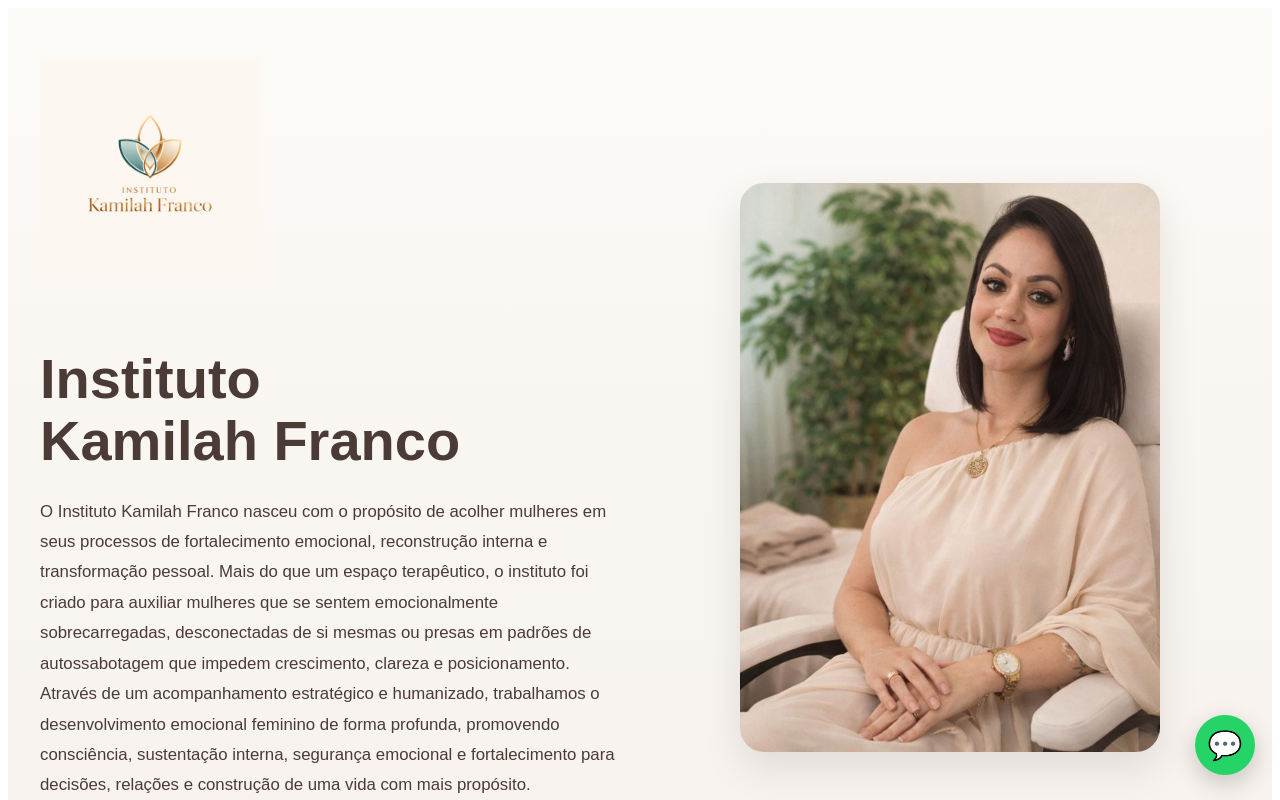
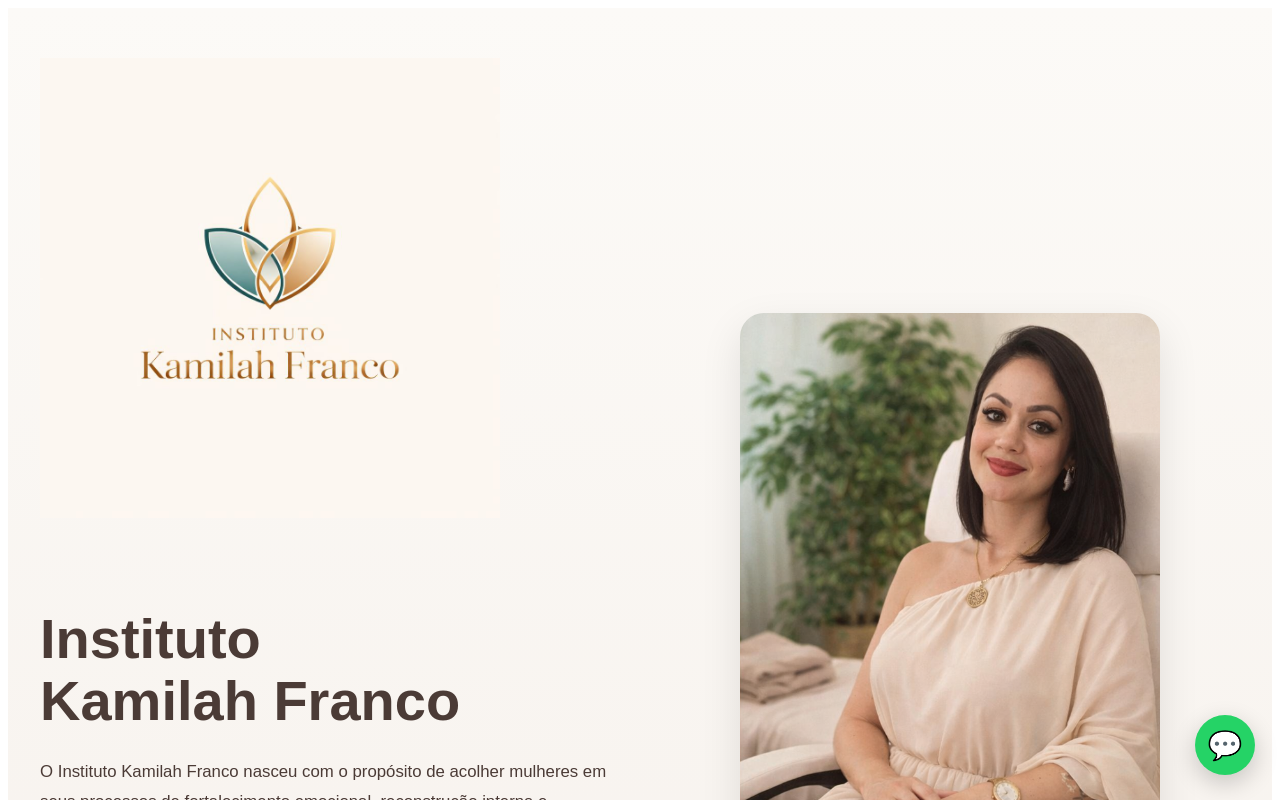
Before and after one commit to Institutokamilahfranco/instituto-kamilah-site, a Next.js app: page / in a window 1280 px wide. Shown: the top 800 px of the page. Built offline with nearby package versions, Linux system fonts and the light colour scheme.

Commit message:
Update page.js

```diff
--- a/app/page.js
+++ b/app/page.js
@@ -41,8 +41,8 @@ export default function Home() {
               src="/logo.jpeg"
               alt="INSTITUTO Kamilah Franco"
               style={{
-                width: "220px",
-                marginBottom: "20px",
+                width: "460px",
+                marginBottom: "40px",
               }}
             />
 
```
